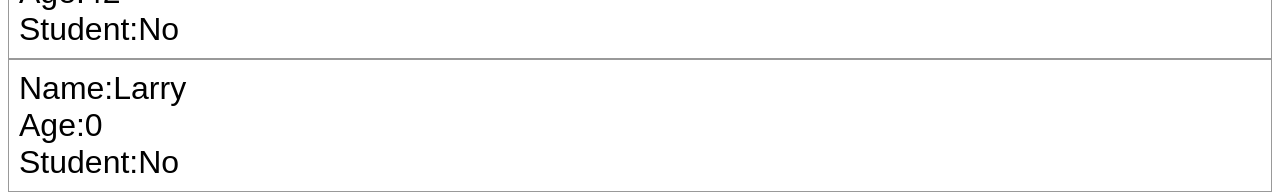
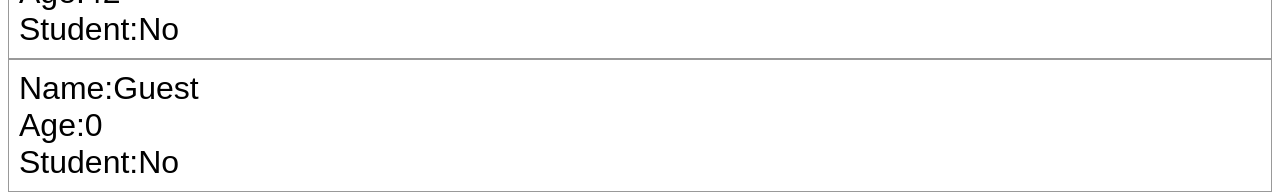
Before and after one commit to abascharles/MERN-Practice, a React (Vite) app in the folder MasteringReact/my-app/: page / in a window 1280 px wide. Shown: the part 215-408 px from the top of the page. Built offline with nearby package versions, Linux system fonts and the light colour scheme.

Commit message:
props, defaultProps and propTypes

```diff
--- a/MasteringReact/my-app/src/App.jsx
+++ b/MasteringReact/my-app/src/App.jsx
@@ -5,7 +5,7 @@ function App() {
     <div>
       <Student name="Spongebob" age={30} isStudent={true} />
       <Student name="Patrick" age={42} isStudent={false} />
-      <Student name="Larry" />
+      <Student />
     </div>
   );
 }
```
